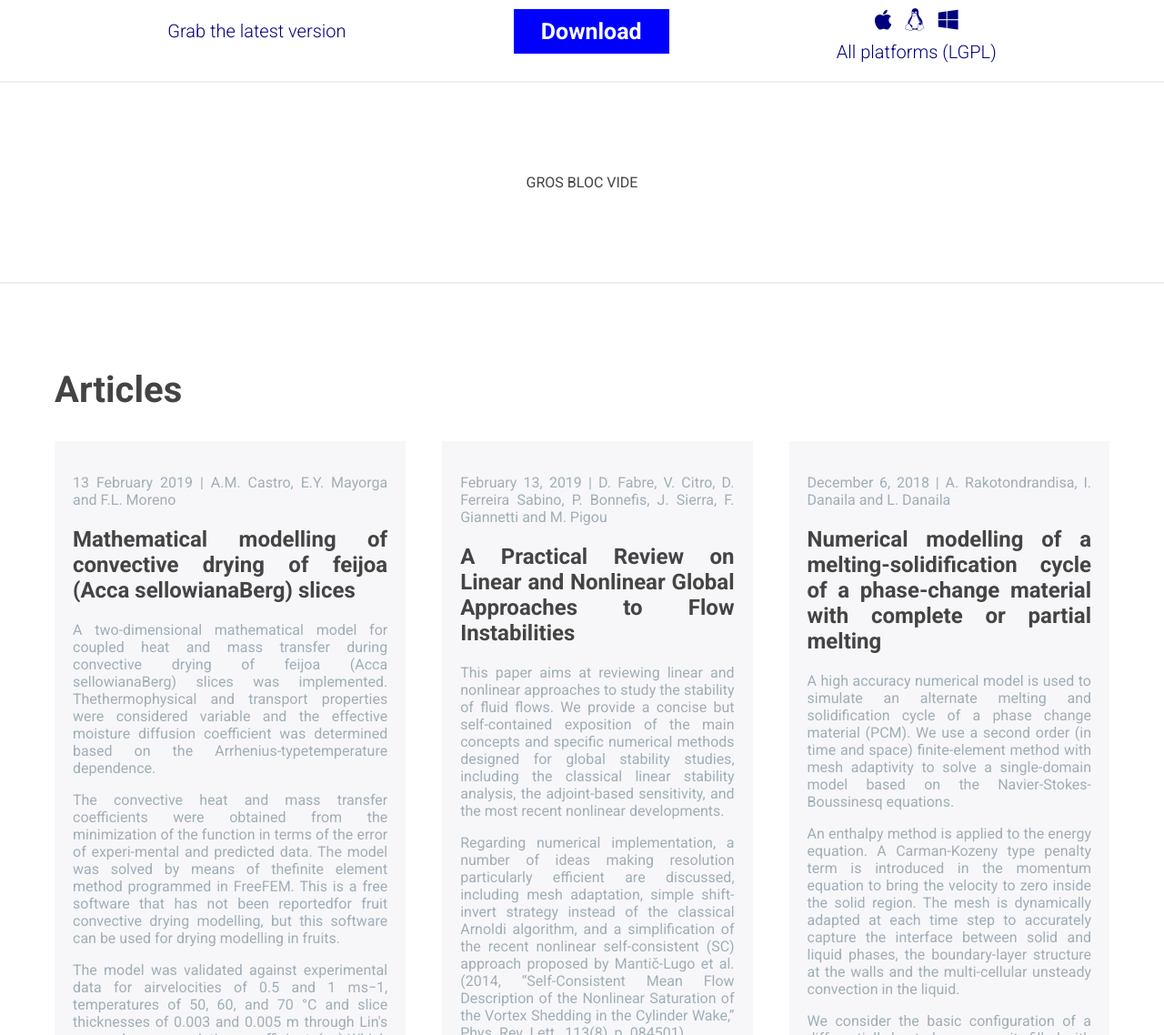
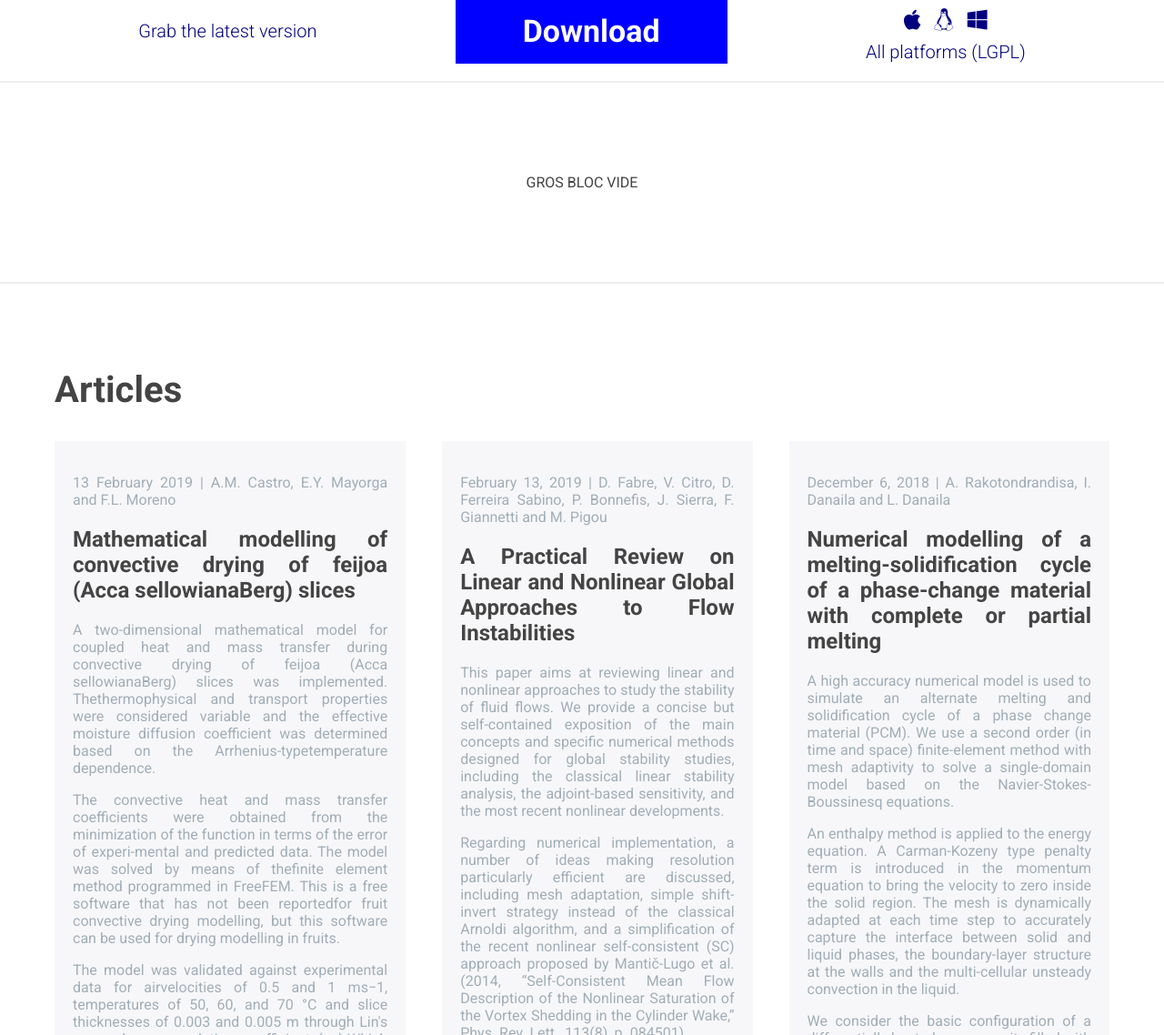
Before and after one commit to FreeFem/FreeFem-website2, a Jekyll site: the page built from index.md, in a window 1280 px wide and 1400 px high, scrolled down 461 px. Shown: the part 262-1400 px from the top of the window at 91% size. Built offline with Jekyll 4.4.1, drawn with Linux system fonts in a browser that asks for light colours; comment, search, counter and statistics services are not loaded.

Commit message:
Updated download button

```diff
--- a/css/style.css
+++ b/css/style.css
@@ -153,8 +153,8 @@ aside i {
   font-weight: bold;
   color: #FFF;
   background-color: #0000FF;
-  padding: 0.625rem 1.875rem;
-  font-size: 1.56rem;
+  padding: 1rem 4.625rem;
+  font-size: 2.125rem;
 }
 
 aside span {
```
